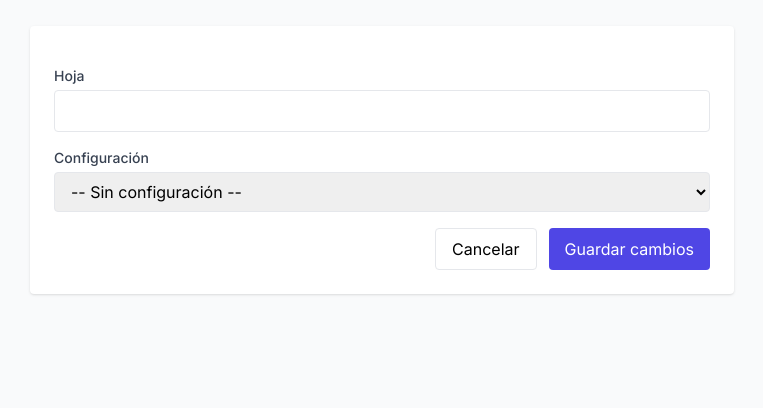
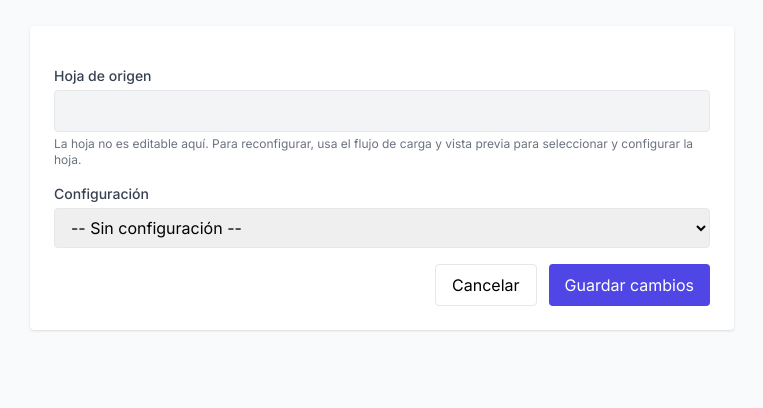
Before and after one commit to DarkyDieLJob/GestionFerreteria, a Django app: template src/templates/importaciones/pendiente_edit.html in a window 1280 px wide. Shown: the part 178-586 px from the top of the page, without its empty margins (258-1021 px from the left). Run offline with Django 4.2, Linux system fonts and the light colour scheme; the template is opened without the code that fills it, so the values that code supplies are empty; some libraries are stand-ins or nearby versions.

Commit message:
fix(importaciones): mostrar hoja_origen y hacer la hoja no editable en edición de pendiente

```diff
--- a/src/templates/importaciones/pendiente_edit.html
+++ b/src/templates/importaciones/pendiente_edit.html
@@ -8,8 +8,9 @@
     <form method="post" class="bg-white shadow rounded p-6 space-y-4">
       {% csrf_token %}
       <div>
-        <label class="block text-sm font-medium text-gray-700">Hoja</label>
-        <input type="text" name="hoja" value="{{ obj.hoja }}" class="mt-1 block w-full border rounded px-3 py-2" />
+        <label class="block text-sm font-medium text-gray-700">Hoja de origen</label>
+        <input type="text" value="{{ obj.hoja_origen }}" class="mt-1 block w-full border rounded px-3 py-2 bg-gray-100" readonly />
+        <p class="mt-1 text-xs text-gray-500">La hoja no es editable aquí. Para reconfigurar, usa el flujo de carga y vista previa para seleccionar y configurar la hoja.</p>
       </div>
       <div>
         <label class="block text-sm font-medium text-gray-700">Configuración</label>
```
Also changed, not shown: src/importaciones/adapters/views.py (+5 -9 lines).
